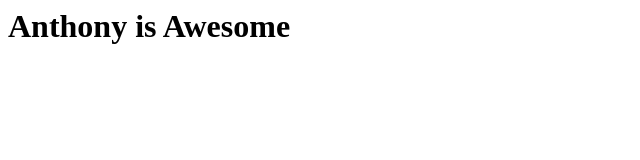
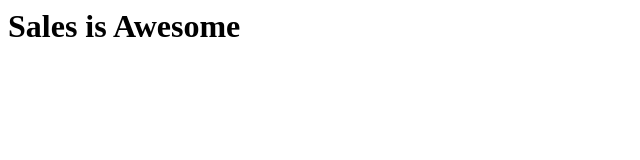
Before and after one commit to nightmar39/ec2-deploy, a plain HTML site: page index.html in a window 1280 px wide. Shown: the whole page, without its empty margins (0-640 px from the left). Drawn offline with Linux system fonts and the light colour scheme.

Commit message:
Update index.html

```diff
--- a/index.html
+++ b/index.html
@@ -2,5 +2,5 @@
 	<title>Ec2-Deploy</title>
 </head>
 <body>
-	<h1> Anthony is Awesome </h1>
+	<h1> Sales is Awesome </h1>
 </body>
```
